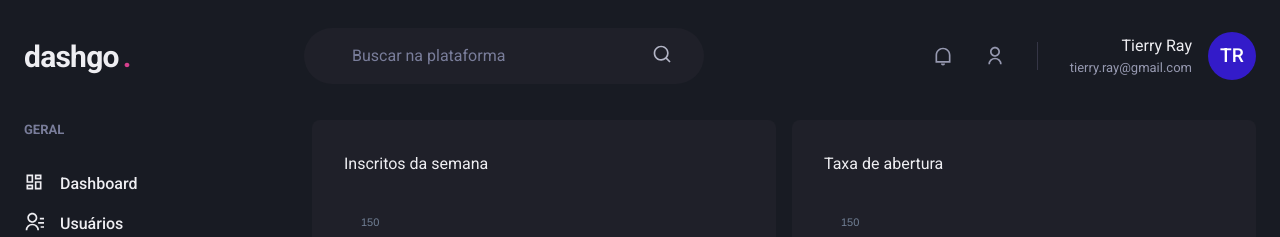
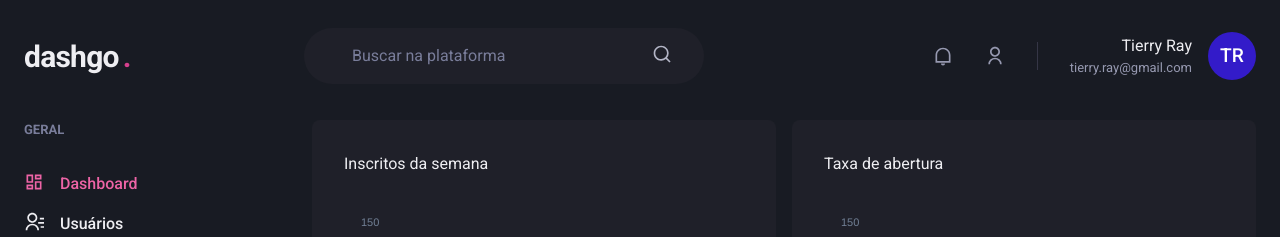
Before and after one commit to tierryray/dashgo, a Next.js app: page /dashboard in a window 1280 px wide. Shown: the top 237 px of the page. Built offline with nearby package versions, Linux system fonts and the light colour scheme.

Commit message:
feat(navigation): active link

```diff
--- /dev/null
+++ b/src/components/ActiveLink.tsx
@@ -0,0 +1,36 @@
+import Link, { LinkProps } from "next/link";
+import { ReactElement, cloneElement } from "react";
+
+import { useRouter } from "next/router";
+
+interface ActiveLinkProps extends LinkProps {
+  children: ReactElement;
+  shouldMatchExactHref?: boolean;
+}
+
+export function ActiveLink({
+  children,
+  shouldMatchExactHref = false,
+  ...rest
+}: ActiveLinkProps) {
+  const { asPath } = useRouter();
+  let isActive = false;
+
+  if (shouldMatchExactHref && (asPath === rest.href || asPath === rest.as)) {
+    isActive = true;
+  }
+
+  if (!shouldMatchExactHref &&
+    (asPath.startsWith(String(rest.href)) ||
+    asPath.startsWith(String(rest.as)))) {
+      isActive = true;
+    }
+
+  return (
+    <Link {...rest}>
+      {cloneElement(children, {
+        color: isActive ? 'pink.400' : 'gray.50'
+      })}
+    </Link>
+  );
+}
--- a/src/components/Sidebar/NavLink.tsx
+++ b/src/components/Sidebar/NavLink.tsx
@@ -1,17 +1,21 @@
-import { LinkProps as ChakraLinkProps, Icon, Link, Text } from "@chakra-ui/react";
+import { Link as ChakraLik, LinkProps as ChakraLinkProps, Icon, Text } from "@chakra-ui/react";
 
+import { ActiveLink } from '../ActiveLink'
 import { ElementType } from "react";
 
 interface NavLinkProps extends ChakraLinkProps {
   icon: ElementType;
   children: string;
+  href: string;
 }
 
-export function NavLink({ icon, children, ...rest }: NavLinkProps) {
+export function NavLink({ icon, children, href, ...rest }: NavLinkProps) {
   return (
-    <Link display="flex" align="center" {...rest}>
-      <Icon as={icon} fontSize="20" />
-      <Text ml="4" fontWeight="medium">{children}</Text>
-    </Link>
+    <ActiveLink href={href} passHref>
+      <ChakraLik display="flex" align="center" {...rest}>
+        <Icon as={icon} fontSize="20" />
+        <Text ml="4" fontWeight="medium">{children}</Text>
+      </ChakraLik>
+    </ActiveLink>
   );
 }
--- a/src/components/Sidebar/SidebarNav.tsx
+++ b/src/components/Sidebar/SidebarNav.tsx
@@ -8,13 +8,13 @@
   return (
     <Stack spacing="12" align="flex-start">
         <NavSection title="GERAL">
-          <NavLink icon={RiDashboardLine}>Dashboard</NavLink>
-          <NavLink icon={RiContactsLine}>Usuários</NavLink>
+          <NavLink icon={RiDashboardLine} href="/dashboard">Dashboard</NavLink>
+          <NavLink icon={RiContactsLine} href="/users">Usuários</NavLink>
         </NavSection>
 
         <NavSection title="AUTOMAÇÃO">
-          <NavLink icon={RiInputMethodLine}>Formulários</NavLink>
-          <NavLink icon={RiGitMergeLine}>Automação</NavLink>
+          <NavLink icon={RiInputMethodLine} href="/forms">Formulários</NavLink>
+          <NavLink icon={RiGitMergeLine} href="/automation">Automação</NavLink>
         </NavSection>
       </Stack>
   )
--- a/src/pages/users/create.tsx
+++ b/src/pages/users/create.tsx
@@ -2,6 +2,7 @@
 
 import { Header } from "../../components/Header";
 import { Input } from '../../components/Form/Input';
+import Link from "next/link";
 import { Sidebar } from "../../components/Sidebar";
 
 export default function CreateUser() {
@@ -31,7 +32,9 @@
 
           <Flex mt="8" justify="flex-end">
             <HStack spacing="4">
-              <Button colorScheme="whiteAlpha">Cancelar</Button>
+              <Link href="/users" passHref>
+                <Button as="a" colorScheme="whiteAlpha">Cancelar</Button>
+              </Link>
               <Button colorScheme="pink">Salvar</Button>
             </HStack>
           </Flex>
--- a/src/pages/users/index.tsx
+++ b/src/pages/users/index.tsx
@@ -1,8 +1,9 @@
 import { Box, Button, Checkbox, Flex, Heading, Icon, Table, Tbody, Td, Text, Th, Thead, Tr, useBreakpointValue } from "@chakra-ui/react";
-import { RiAddLine, RiPencilLine } from "react-icons/ri";
 
 import { Header } from "../../components/Header";
+import Link from "next/link";
 import { Pagination } from "../../components/Pagination";
+import { RiAddLine } from "react-icons/ri";
 import { Sidebar } from "../../components/Sidebar";
 
 export default function UserList() {
@@ -22,6 +23,7 @@
           <Flex mb="8" justify="space-between" align="center">
             <Heading size="lg" fontWeight="normal">Usuários</Heading>
 
+            <Link href="/users/create" passHref>
               <Button
                 as="a"
                 size="sm"
@@ -31,6 +33,7 @@
               >
                 Criar novo
               </Button>
+            </Link>
           </Flex>
 
           <Table colorScheme="whiteAlpha">
```
Lines whose indentation alone changed are shown as unchanged.
